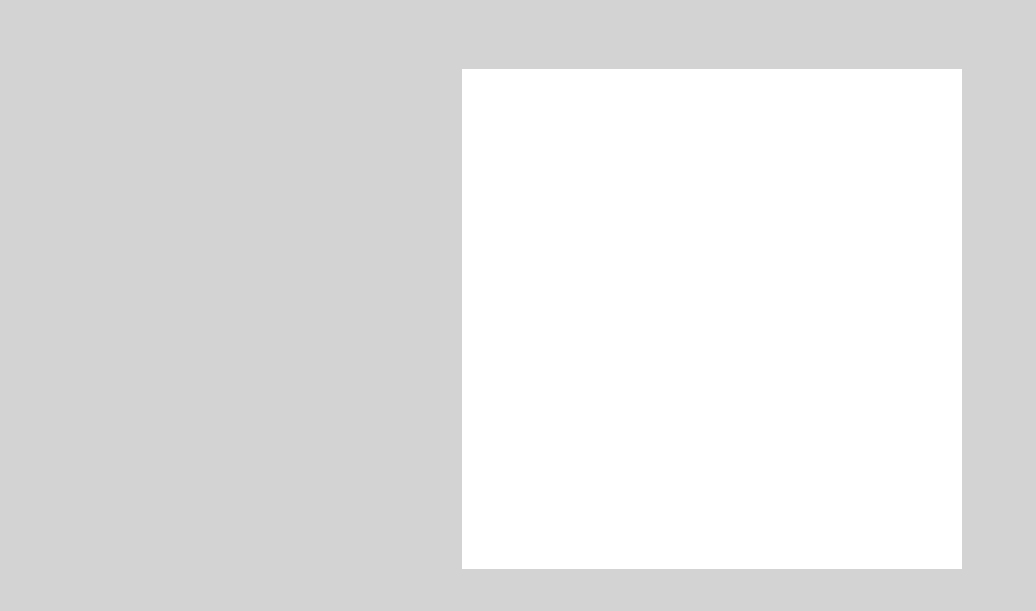
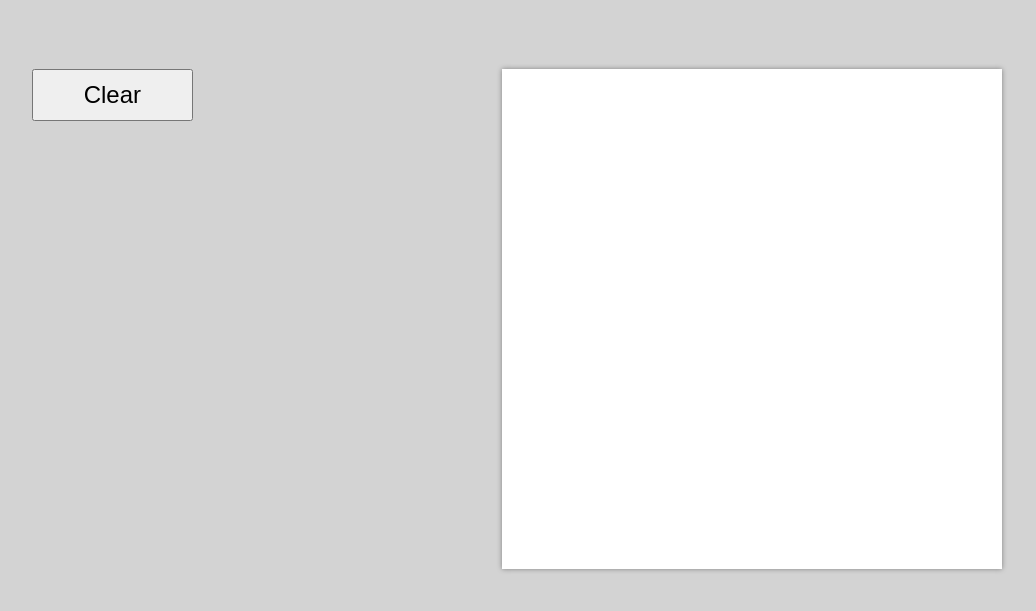
Before and after one commit to mdesanker/etch-a-sketch, a plain HTML site: page index.html in a window 1280 px wide. Shown: the part 111-722 px from the top of the page, without its empty margins (123-1159 px from the left). Drawn offline with Linux system fonts and the light colour scheme.

Commit message:
Added clear button

```diff
--- a/index.html
+++ b/index.html
@@ -15,6 +15,7 @@
     </div>
     <div class="body">
         <div class="menu">
+            <button id="clear">Clear</button>
         </div>
         <div id="container">
         </div>
--- a/script.js
+++ b/script.js
@@ -22,3 +22,11 @@ grids.forEach((grid) => {   // Add eventListener for each item in grids nodelist
         grid.style.cssText = "background-color: black"
     })
 })
+
+// Clear the etch-a-sketch when clear button is pressed
+const clear = document.getElementById('clear');
+clear.addEventListener('click', () => {
+    grids.forEach((grid) => {
+        grid.style.cssText = 'background-color: white';
+    })
+})
--- a/style.css
+++ b/style.css
@@ -17,6 +17,10 @@ body {
     flex-direction: row;
     justify-content: space-around;
 }
+button {
+    font-size: 24px;
+    padding: 10px 50px;
+}
 :root {
     --grid-cols: 1;
     --grid-rows: 1;
@@ -28,6 +32,7 @@ body {
     height: 500px;
     grid-template-columns: repeat(var(--grid-cols), 1fr);
     grid-template-rows: repeat(var(--grid-rows), 1fr);
+    box-shadow: 0 0 5px gray;
 }
 .grid-item {
     /* padding: 1em; */
```
